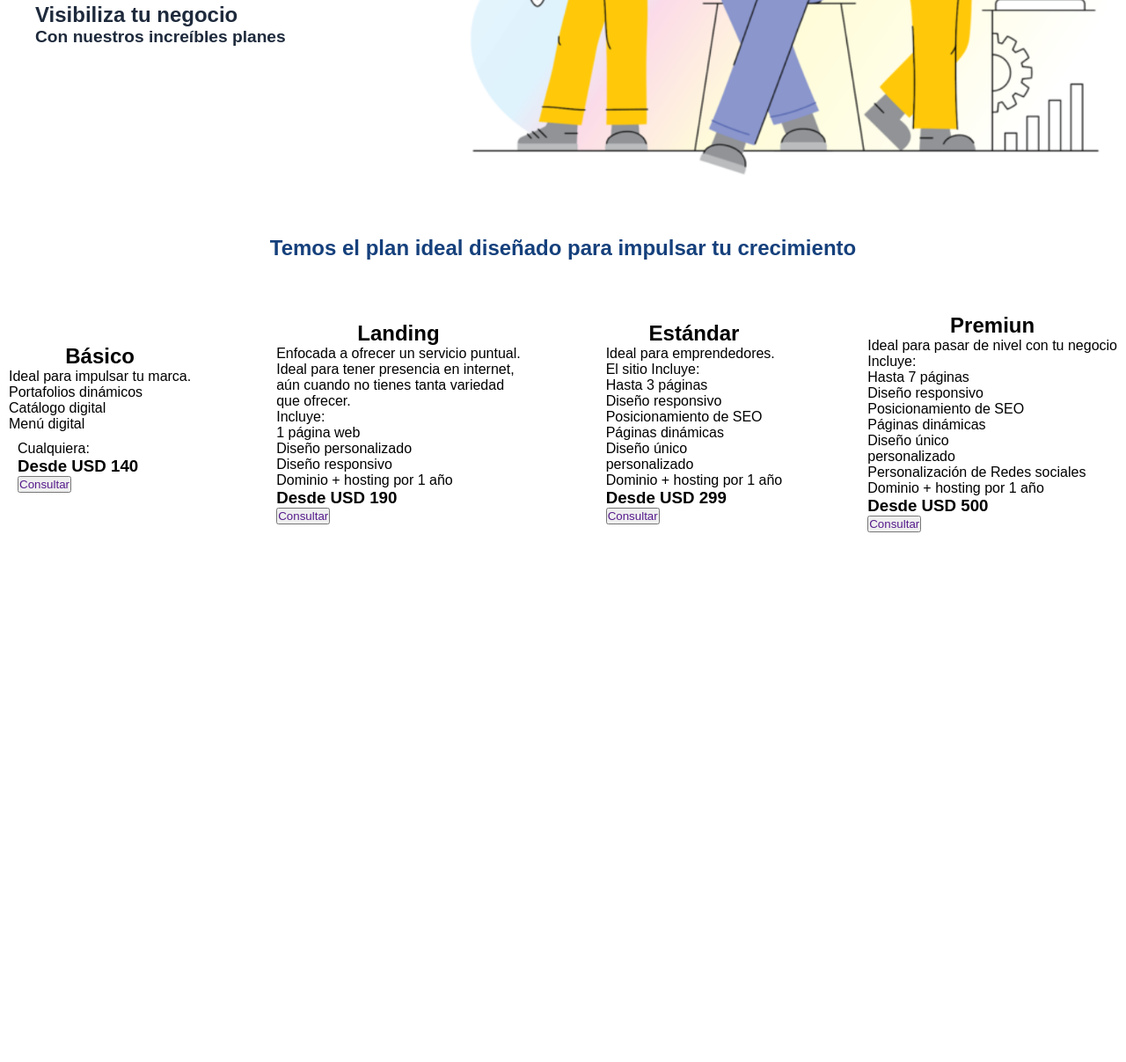
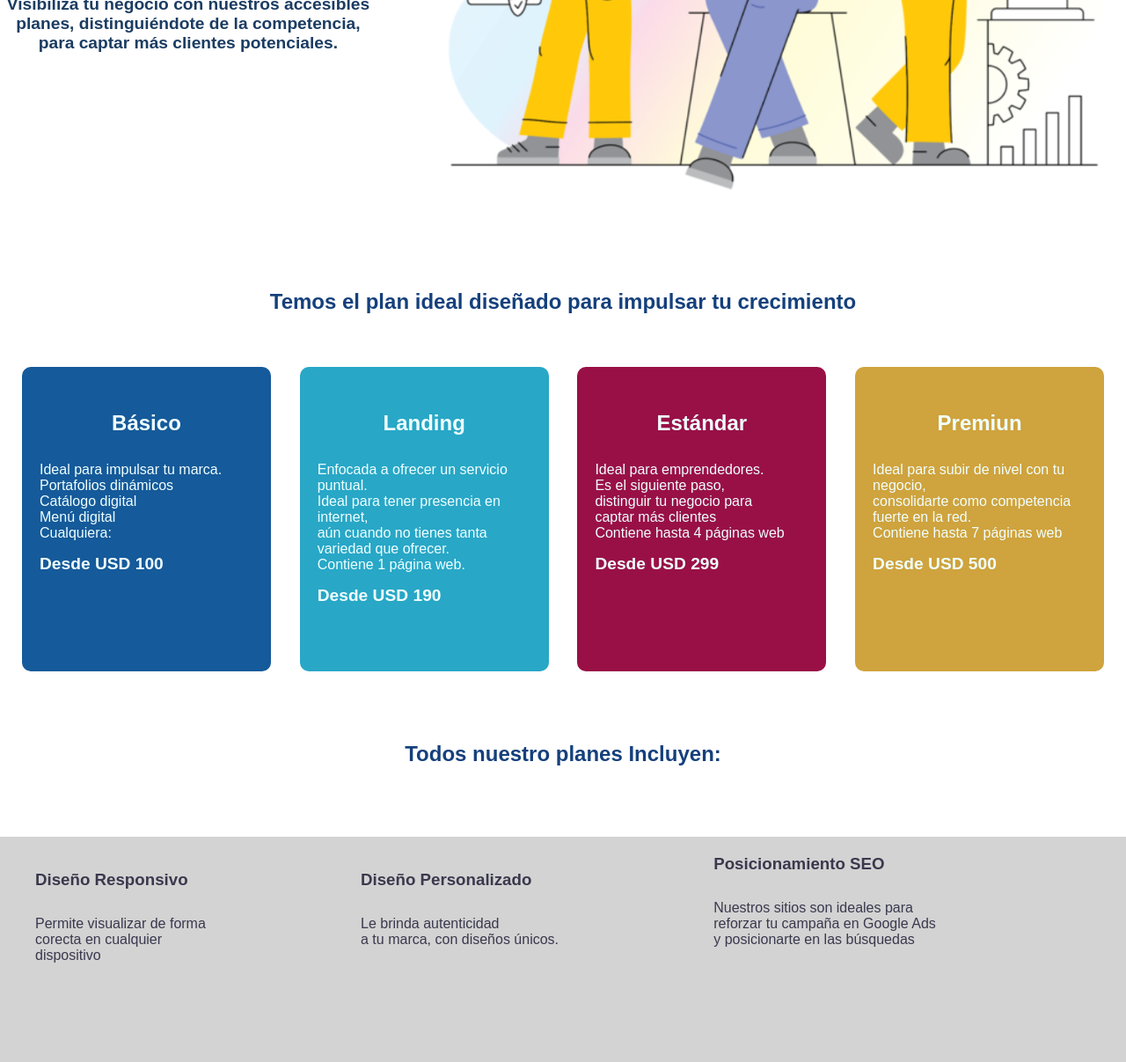
Before and after one commit to NSuriano/portal-digital, a plain HTML site: page index.html in a window 1280 px wide. Shown: the part 407-1614 px from the top of the page at 88% size. Before the commit the page ends 1022 px from the top, so only its background shows below. Drawn offline with Linux system fonts and the light colour scheme.

Commit message:
agregando caracteristicas

```diff
--- a/index.html
+++ b/index.html
@@ -31,8 +31,11 @@
       <section class="container-inicio">
         <div class="titulo">
           <h1>LLeva tu marca al próximo nivel</h1>
-          <h2>Visibiliza tu negocio</h2>
-          <h3>Con nuestros increíbles planes</h3>
+          <h3>
+            Visibiliza tu negocio con nuestros accesibles planes,
+            distinguiéndote de la competencia, para captar más clientes
+            potenciales.
+          </h3>
         </div>
 
         <div>
@@ -40,10 +43,11 @@
         </div>
       </section>
 
-      <h2 class="plan">Temos el plan ideal diseñado para impulsar tu crecimiento</h2>
+      <h2 class="plan">
+        Temos el plan ideal diseñado para impulsar tu crecimiento
+      </h2>
 
       <section class="planes">
-
         <div class="personal">
           <h2>Básico</h2>
           <p>Ideal para impulsar tu marca.</p>
@@ -51,71 +55,83 @@
             <li>Portafolios dinámicos</li>
             <li>Catálogo digital</li>
             <li>Menú digital</li>
-
+            <li>Cualquiera:</li>
           </ul>
 
-            <div class="pie">
-            <p>Cualquiera:</p>
-            <h3>Desde USD 140</h3>
-            <button><a href="">Consultar</a></button>
-            </div>
+          <h3>Desde USD 100</h3>
         </div>
 
         <div class="landing">
           <h2>Landing</h2>
           <p>Enfocada a ofrecer un servicio puntual.</p>
-            <p>Ideal para tener presencia en internet,<br> aún cuando no tienes tanta variedad<br>que ofrecer. </p>
-            <ul>
-                <li>Incluye:</li>
-                <li>1 página web</li>
-                <li>Diseño personalizado</li>
-                <li>Diseño responsivo</li>
-                <li>Dominio + hosting por 1 año</li>
+          <p>
+            Ideal para tener presencia en internet, <br />aún cuando no tienes
+            tanta <br />variedad que ofrecer.
+          </p>
+          <p>Contiene 1 página web.</p>
 
-            </ul>
           <h3>Desde USD 190</h3>
-            <button><a href="">Consultar</a></button>
-
         </div>
 
         <div class="estandar">
           <h2>Estándar</h2>
-            <p>Ideal para emprendedores.<p>
-            <p>El sitio Incluye:</p>
-            <ul>
-                <li>Hasta 3 páginas </li>
-                <li>Diseño responsivo</li>
-                <li>Posicionamiento de SEO</li>
-                <li>Páginas dinámicas</li>
-                <li>Diseño único<br> personalizado</li>
-                <li>Dominio + hosting por 1 año</li>
-
-            </ul>
+          <p>Ideal para emprendedores.</p>
+          <p></p>
+          <p>
+            Es el siguiente paso, <br />
+            distinguir tu negocio para <br />
+            captar más clientes
+          </p>
+          <p>Contiene hasta 4 páginas web</p>
           <h3>Desde USD 299</h3>
-            <button><a href="">Consultar</a></button>
-
         </div>
 
         <div class="premiun">
           <h2>Premiun</h2>
-            <p>Ideal para pasar de nivel con tu negocio</p>
-            <p>Incluye:</p>
-            <ul>
-                <li>Hasta 7 páginas</li>
-                <li>Diseño responsivo</li>
-                <li>Posicionamiento de SEO</li>
-                <li>Páginas dinámicas</li>
-                <li>Diseño único<br> personalizado</li>
-                <li>Personalización de Redes sociales</li>
-                <li>Dominio + hosting por 1 año</li>
+          <p>
+            Ideal para subir de nivel con tu negocio,<br />
+            consolidarte como competencia fuerte en la red.
+          </p>
+          <p>Contiene hasta 7 páginas web</p>
 
-            </ul>
           <h3>Desde USD 500</h3>
-            <button><a href="">Consultar</a></button>
+        </div>
+      </section>
+
+      <h2 class="titulo">Todos nuestro planes Incluyen:</h2>
+
+      <section class="caracteristicas">
+        <div class="Responsivo">
+          <img src="" alt="" />
+          <h3>Diseño Responsivo</h3>
+          <p>
+            Permite visualizar de forma<br />
+            corecta en cualquier <br />
+            dispositivo
+          </p>
         </div>
 
+        <div class="personalizado">
+          <img src="" alt="" />
+          <h3>Diseño Personalizado</h3>
+          <p>
+            Le brinda autenticidad<br />
+            a tu marca, con diseños únicos.
+          </p>
+        </div>
+
+        <div class="seo">
+          <h3>Posicionamiento SEO</h3>
+          <p>Nuestros sitios son ideales para<br>
+          reforzar tu campaña en Google Ads <br> y
+          posicionarte en las búsquedas<p>
+
+        </div>
+
+
+
+        <div
       </section>
-
     </main>
     <footer></footer>
   </body>
--- a/style.css
+++ b/style.css
@@ -13,6 +13,7 @@
 body {
     width: 100%;
     font-family: "Monserrat", sans-serif;
+    height: auto;
 
 }
 
@@ -25,7 +26,6 @@ header {
     justify-content: center;
     gap: 370px;
     font-size: 1.1rem;
-
     cursor: pointer;
     text-align: center;
 
@@ -62,12 +62,11 @@ header {
     display: flex;
     align-items: center;
     justify-content: space-around;
-
     gap:50px;
 }
 
 .titulo{
-margin-left: 40px;
+margin-left: 100px;
 width: 40%;
 
 
@@ -77,23 +76,18 @@ h1 {
     font-family: "Archivo Black", sans-serif;
     font-weight: 500;
     width: 80%;
-    margin-top: -100px;
+    margin-top: -130px;
     text-align: center;
     white-space: 8px;
     color: #124d84;
 }
 
-h2 {
-    font-size: 1.5rem;
-    color: #1e2a3c;
-    font-family: "Monserrat", sans-serif;
-}
 
 h3 {
     font-size: 1.2rem;
-
-    color: #1e2a3c;
+    color: #1b3c62;
     font-family: "Monserrat", sans-serif;
+    margin-top: 20px;
 }
 
 }
@@ -112,22 +106,74 @@ h3 {
     font-size: 1.5rem;
     color:#15407c;
     font-weight: bold;
-    margin-top: -60px;
+    margin-top: -20px;
+
 }
 
 .planes {
+    width: 100%;
     display: flex;
-    align-items: center;
     justify-content: space-between;
-
+    padding: 0 25px;
     h2 {
         text-align: center;
-        margin-top: 50px
+        margin: 50px 0 30px 0;
 
 
     }
 
     div {
         padding: 10px;
+        width: 23%;
+        height: 27vw;
+        color:azure;
+        margin-top: 60px;
+        border-radius: 10px;
+        position: relative;
+        padding: 0 20px;
+
+        h3 {
+
+            margin-top: 15px;
+            font-size: 1.2rem;
+        }
     }
 }
+
+.personal {
+    background: #155a9a;
+}
+
+.landing {
+    background: rgb(40, 167, 199);
+}
+
+.estandar {
+    background:#991047;
+}
+
+.premiun {
+    background:#cfa33d;
+}
+
+.titulo {
+    text-align: center;
+    font-size: 1.5rem;
+    color: #15407c;
+    font-weight: bold;
+    margin: 80px auto;
+}
+
+.caracteristicas {
+    display: flex;
+    justify-content: space-between;
+    padding: 0 40px;
+    width: 100%;
+    height: 20vw;
+    background: lightgrey;
+    color: #3a384d;
+
+    h3 {
+        margin: 20px 0 30px 0;
+    }
+}
```
Lines whose indentation alone changed are shown as unchanged.
